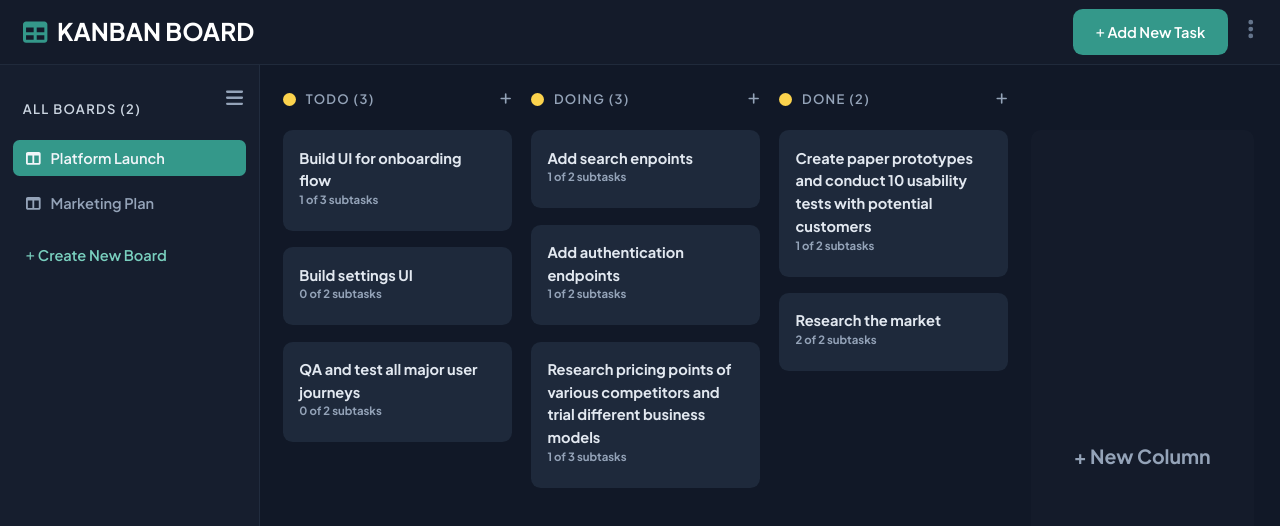
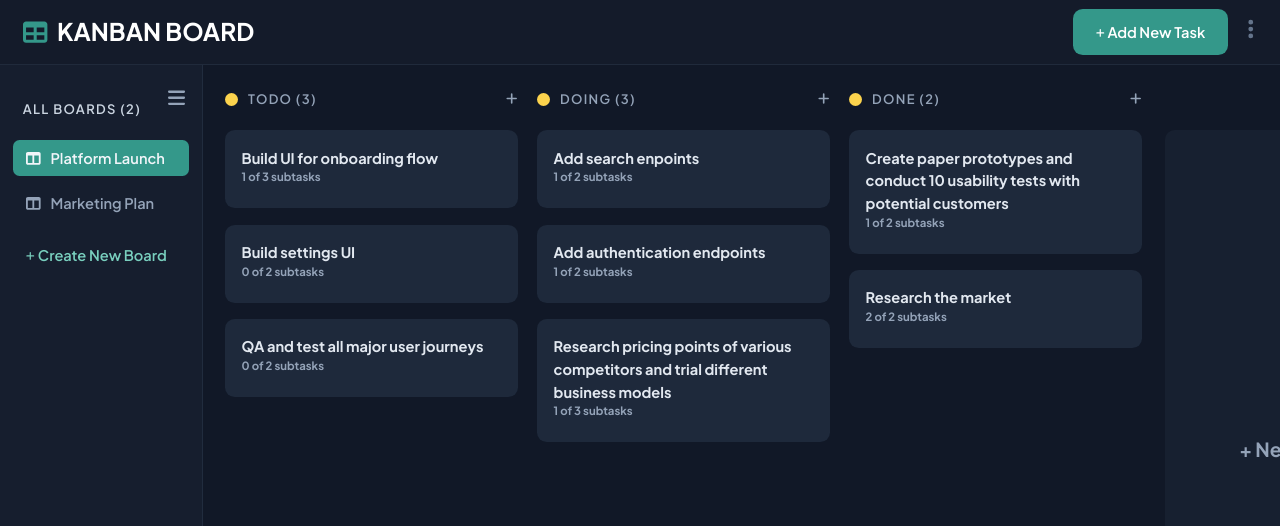
Before and after one commit to julian-br/quick-kanban, a React (Vite) app: page /board/1 in a window 1280 px wide. Shown: the top 526 px of the page. Built offline with nearby package versions, Linux system fonts and the light colour scheme.

Commit message:
fixing column size

```diff
--- a/src/features/kanban-board/KanbanBoard.tsx
+++ b/src/features/kanban-board/KanbanBoard.tsx
@@ -31,7 +31,7 @@ export default function KanbanBoard({
   return (
     <>
       {tasks.isSuccess && (
-        <div className="h-full w-full bg-gray-900 pt-7 flex px-4 select-none">
+        <div className="h-full pt-7 flex px-4 select-none">
           {board.columns.map((column) => (
             <KanbanBoardColumn
               onAddTaskClick={onAddTaskClick}
@@ -50,11 +50,11 @@ export default function KanbanBoard({
 
 function CreateNewColumnButton({ onClick }: { onClick: () => void }) {
   return (
-    <div className="w-96 mt-2 px-4 mb-16 overflow-hidden">
+    <div className="basis-96 mt-2 px-4 shrink-0 h-[80vh]">
       <Button
         variant="custom"
         onClick={onClick}
-        className="w-full h-full mb-40 bg-slate-800 rounded-xl bg-opacity-20 text-slate-400 mt-11 hover:text-primary-300"
+        className="w-full h-full bg-slate-700 rounded-xl bg-opacity-20 text-slate-400 mt-11 hover:text-primary-300"
       >
         <span className="font-bold text-2xl mr-1">+</span>
         <span className="text-2xl font-bold ">New Column</span>
--- a/src/features/kanban-board/KanbanBoardColumn.tsx
+++ b/src/features/kanban-board/KanbanBoardColumn.tsx
@@ -20,7 +20,7 @@ export default function KanbanBoardColumn({
   const ammountOfTask = tasks.length;
 
   return (
-    <div className="px-3 w-96">
+    <div className="px-3 shrink-0 basis-96">
       <h3 className="uppercase font-semibold text-slate-400 tracking-widest mb-6">
         <div className="flex items-center">
           <span className="w-4 h-4 bg-amber-300 rounded-full mr-3"></span>
```
